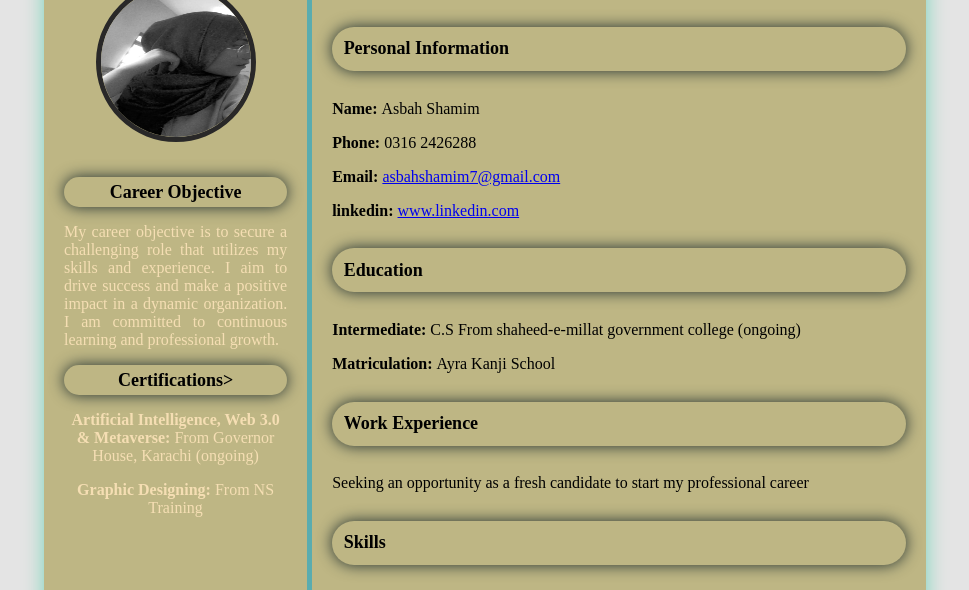
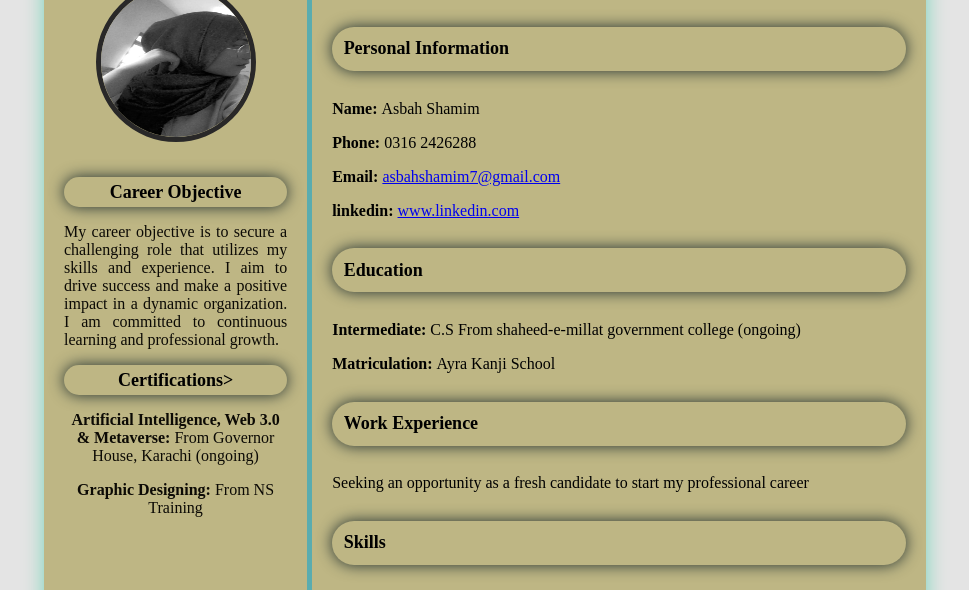
Before and after one commit to asbahshamim/hackathon-Milestones, a plain HTML site: page Milestone1/index.html in a window 1280 px wide. Shown: the part 210-800 px from the top of the page, without its empty margins (155-1124 px from the left). Drawn offline with Linux system fonts and the light colour scheme.

Commit message:
Update style.css

```diff
--- a/Milestone1/style.css
+++ b/Milestone1/style.css
@@ -19,7 +19,7 @@ body{
 .left-section{
     width: 35%;
     background-color: rgb(190, 182, 132);
-    color: wheat;
+    color: rgb(12, 10, 5);
     padding: 20px;
     text-align: center;
     border-right: 5px solid#5aacaf;
```
